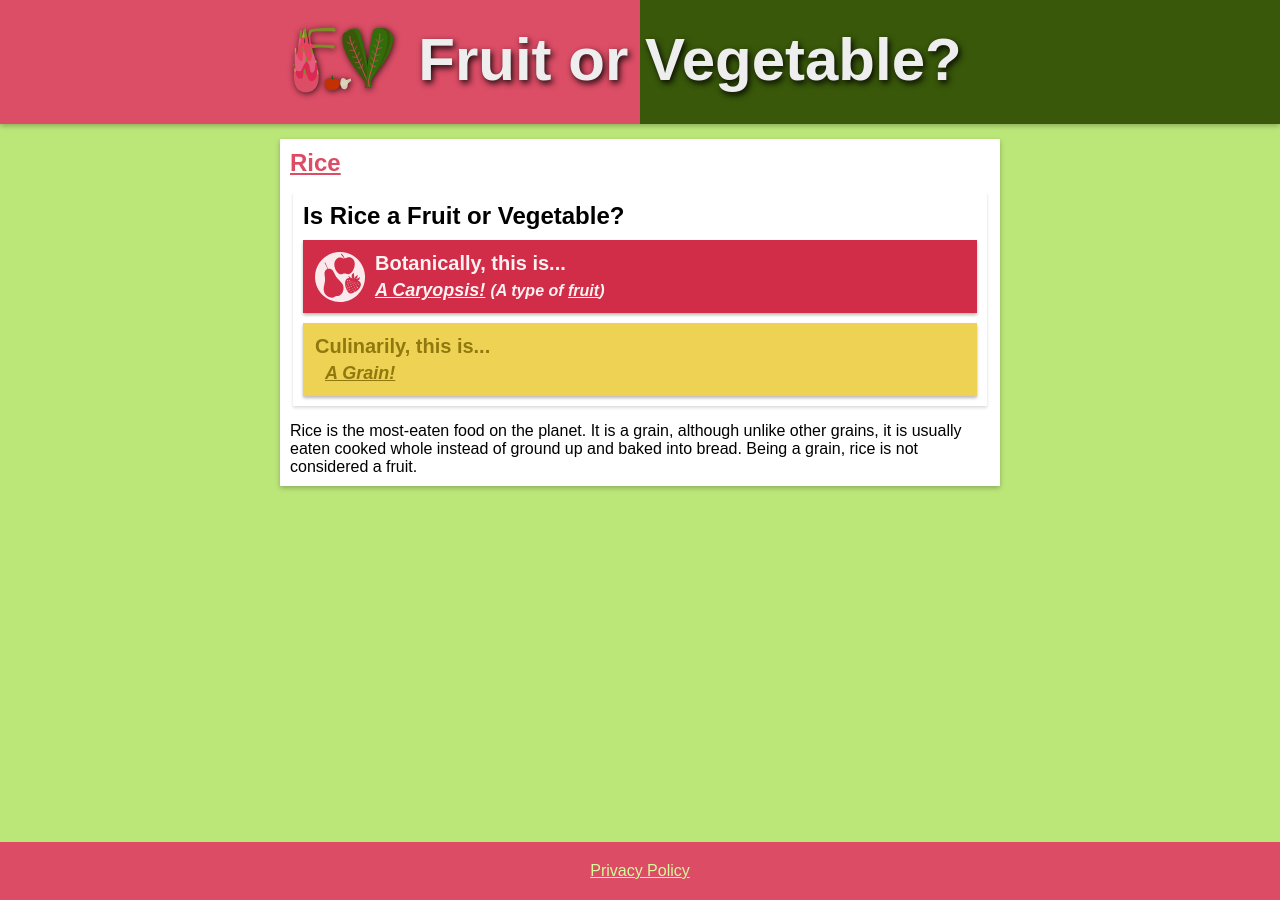
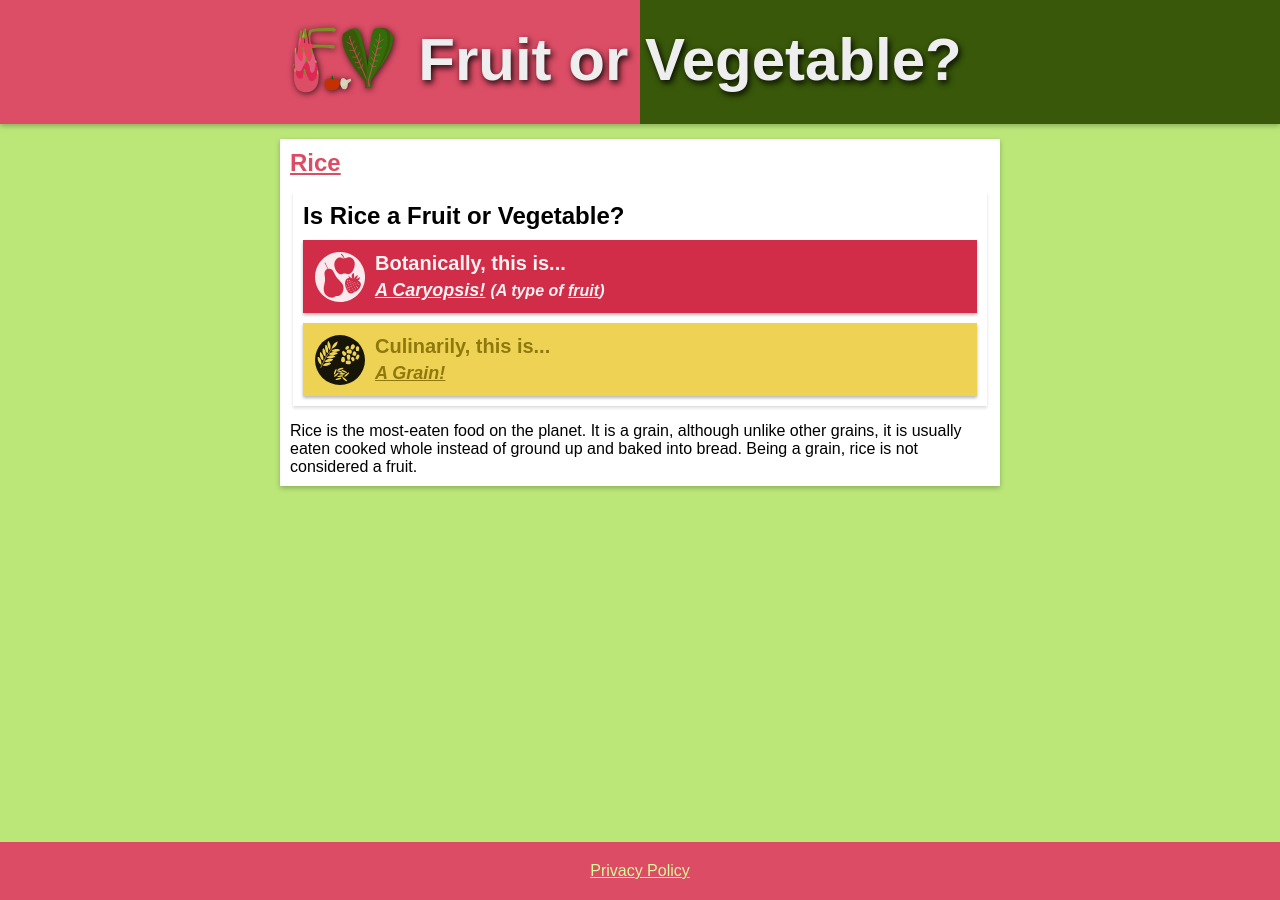
Before and after one commit to mminer237/fruitorvegetable, a Jekyll site: the page built from _items/rice.md, in a window 1280 px wide. Built offline with Jekyll 4.4.1, drawn with Linux system fonts in a browser that asks for light colours.

Commit message:
Add grain icon

```diff
--- a/css/style.scss
+++ b/css/style.scss
@@ -285,6 +285,7 @@ figcaption {
 }
 .bacteria::before,
 .fruit::before,
+.grain:not(.vegetable)::before,
 .seed::before,
 .vegetable:not(.grain)::before {
 	background-repeat: no-repeat;
@@ -302,6 +303,9 @@ figcaption {
 .fruit::before {
 	background-image: url(/assets/icons/fruits.svg);
 	filter: unquote("invert()");
+}
+.grain:not(.vegetable)::before {
+	background-image: url(/assets/icons/grains.svg);
 }
 .seed::before {
 	background-image: url(/assets/icons/seeds.svg);
```
Also changed, not shown: assets/icons/grains.svg (added).
